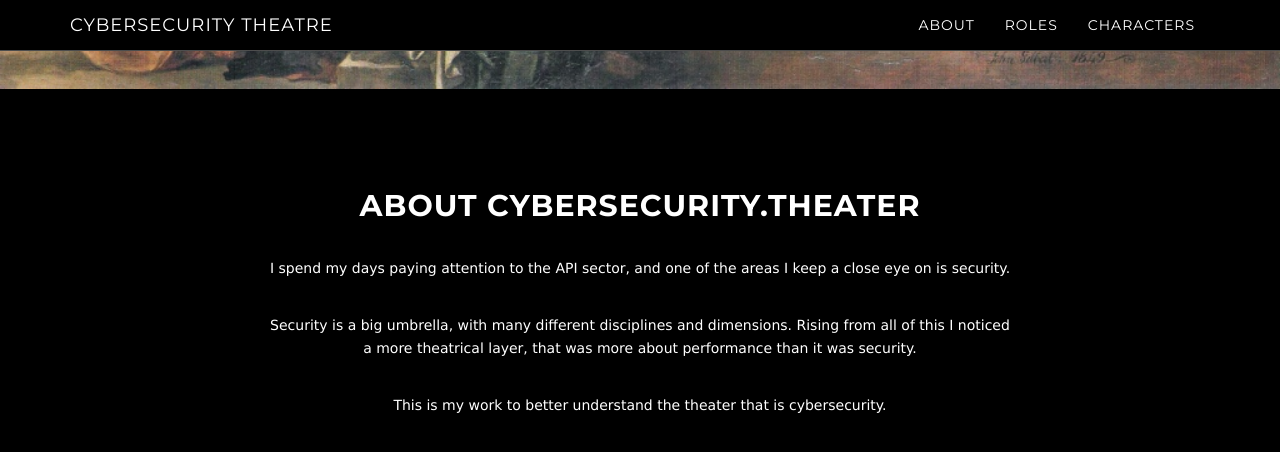
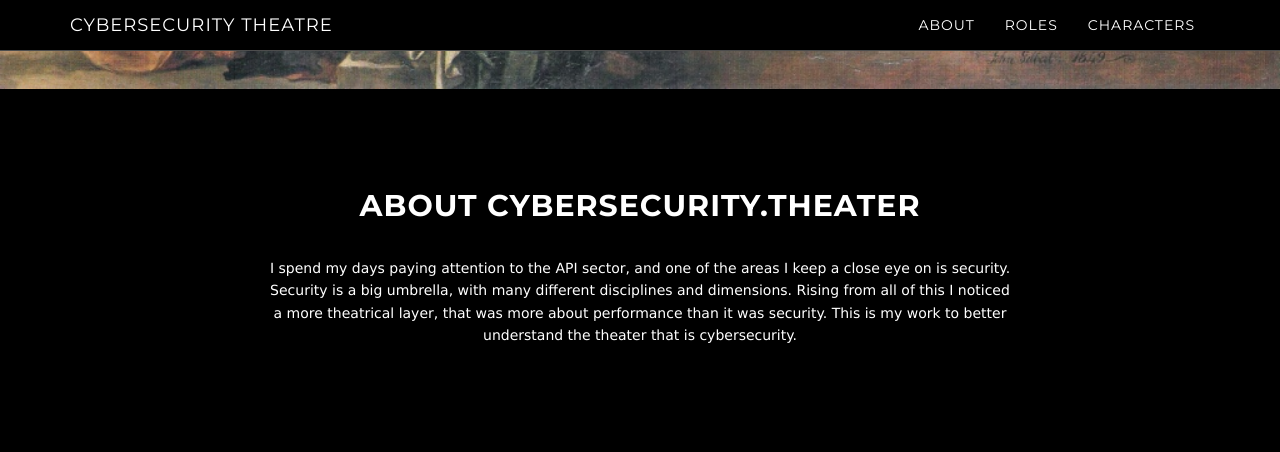
Before and after one commit to kinlane/cybersecurity-theater, a Jekyll site: the page built from index.html, in a window 1280 px wide and 900 px high, scrolled down 811 px, cut to the strip 0-558 px from the top of the window. Shown: the top 452 px of the strip. Built offline with Jekyll 4.4.1, drawn with Linux system fonts in a browser that asks for light colours.

Commit message:
remove p

```diff
--- a/_includes/about.html
+++ b/_includes/about.html
@@ -4,9 +4,7 @@
         <div class="col-lg-8 col-lg-offset-2">
 
             <h2>About Cybersecurity.Theater</h2>
-            <p>I spend my days paying attention to the API sector, and one of the areas I keep a close eye on is security.</p>
-            <p>Security is a big umbrella, with many different disciplines and dimensions. Rising from all of this I noticed a more theatrical layer, that was more about performance than it was security.</p>
-            <p>This is my work to better understand the theater that is cybersecurity.</p>
+            <p>I spend my days paying attention to the API sector, and one of the areas I keep a close eye on is security. Security is a big umbrella, with many different disciplines and dimensions. Rising from all of this I noticed a more theatrical layer, that was more about performance than it was security. This is my work to better understand the theater that is cybersecurity.</p>
 
         </div>
     </div>
```
